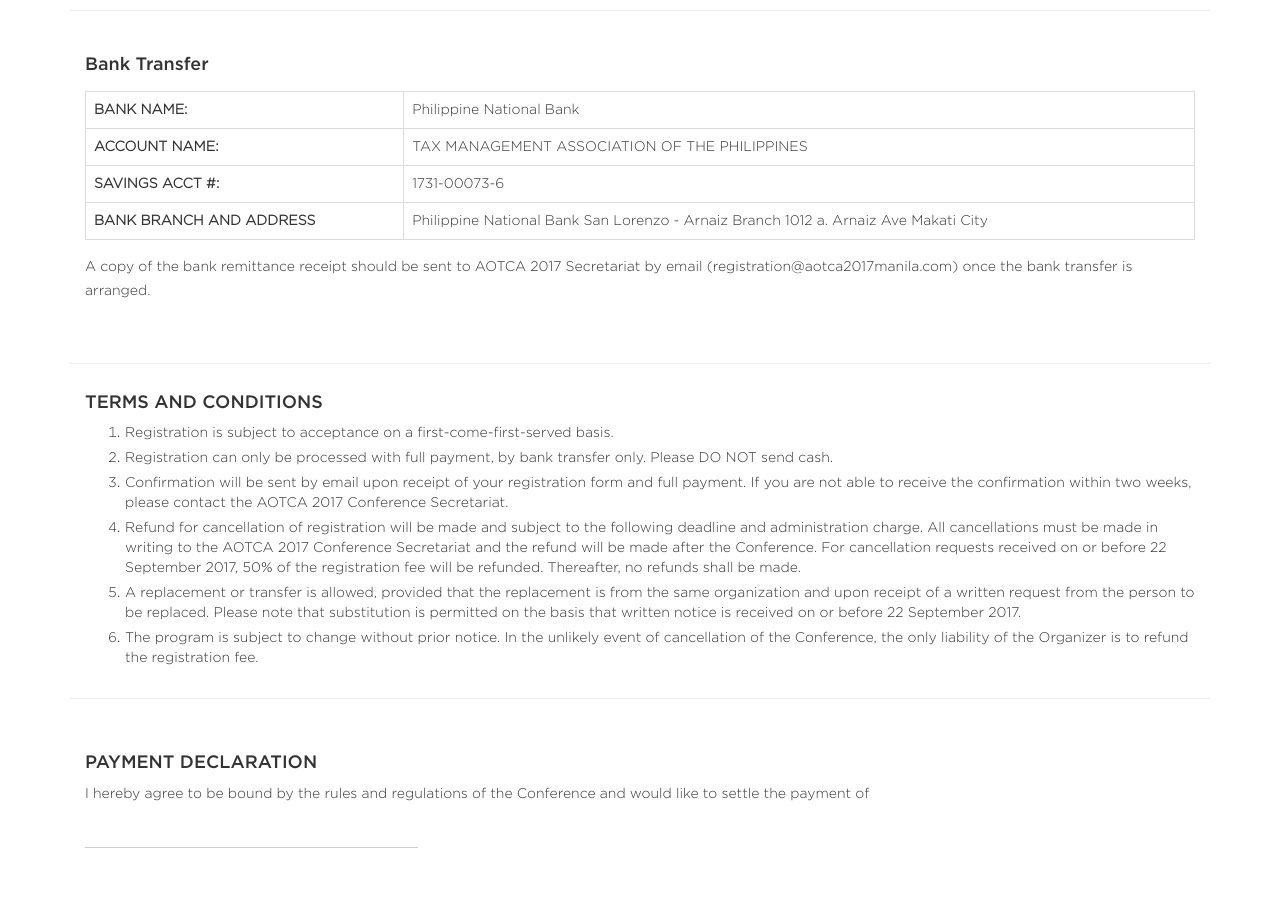
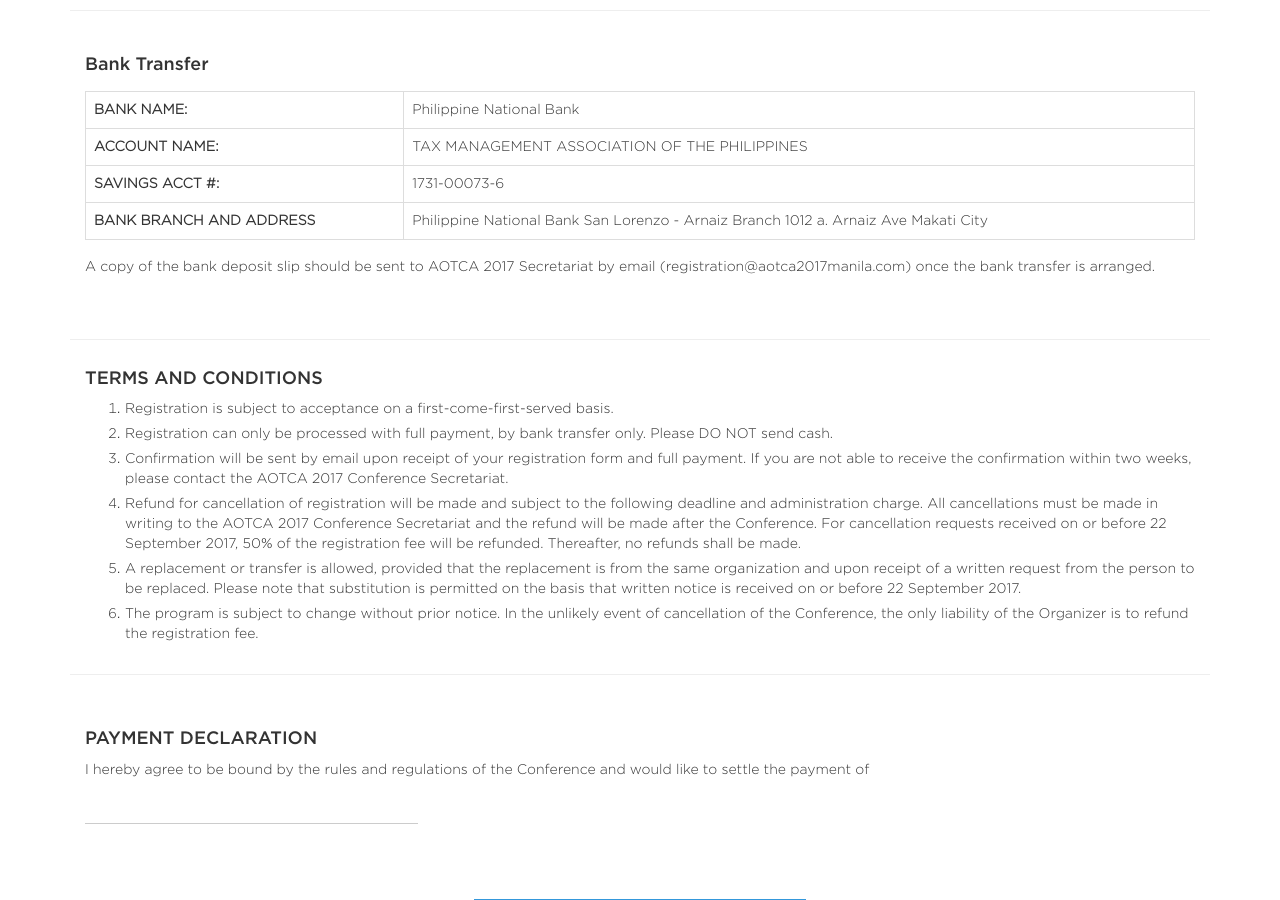
Before and after one commit to aotca2017/aoc2017local, a Jekyll site: the page built from index.html, in a window 1280 px wide and 900 px high, scrolled down 1276 px. Built offline with Jekyll 4.4.1, drawn with Linux system fonts in a browser that asks for light colours.

Commit message:
Updated bank deposit message

```diff
--- a/_includes/content.html
+++ b/_includes/content.html
@@ -121,7 +121,7 @@
                 </tr>
                 </tbody>
             </table>
-            <p class="description">A copy of the bank remittance receipt should be sent to AOTCA 2017 Secretariat by email (registration@aotca2017manila.com) once the bank transfer is arranged.</p>
+            <p class="description">A copy of the bank deposit slip should be sent to AOTCA 2017 Secretariat by email (registration@aotca2017manila.com) once the bank transfer is arranged.</p>
         </div>
 
         <hr class="hr divider clearfix"/>
```
